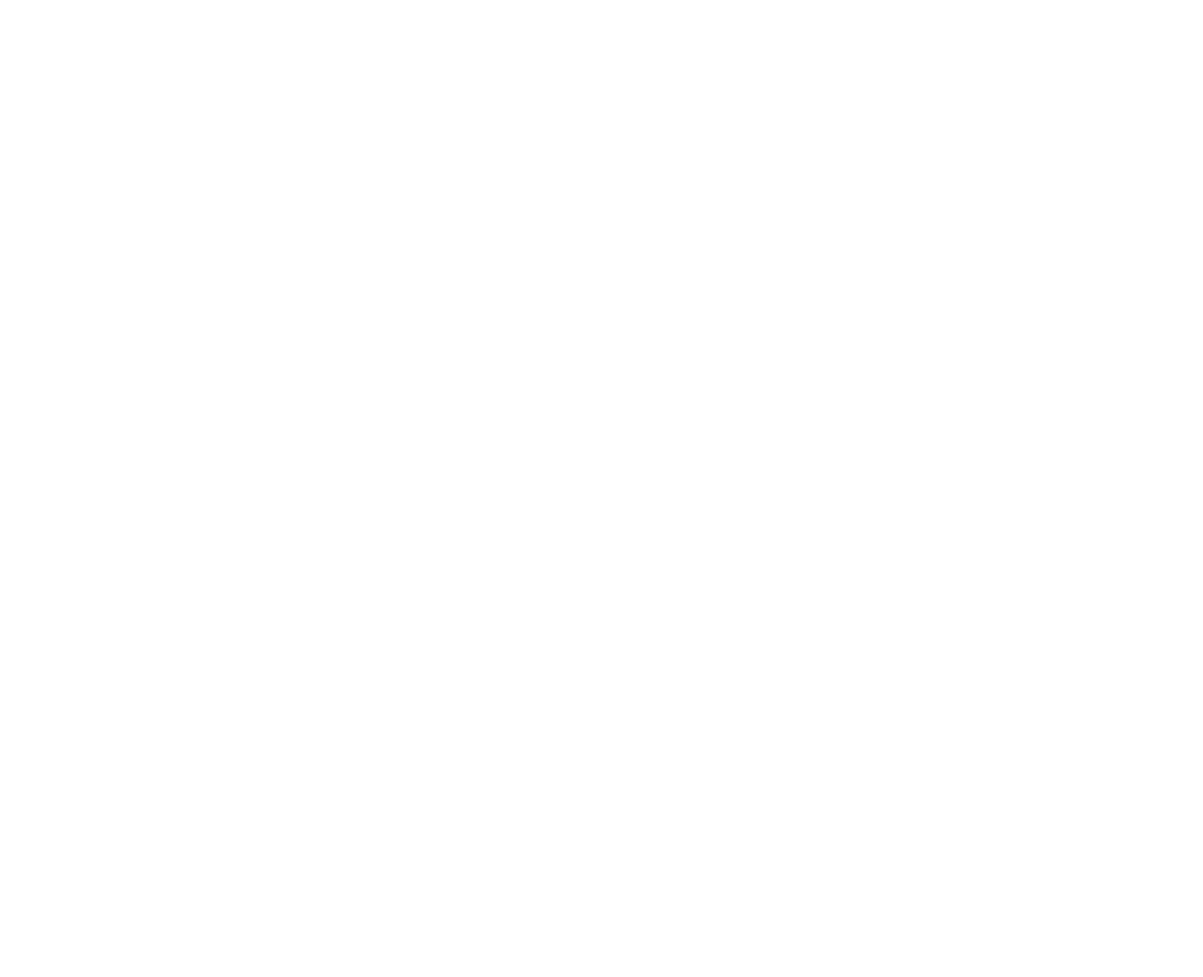
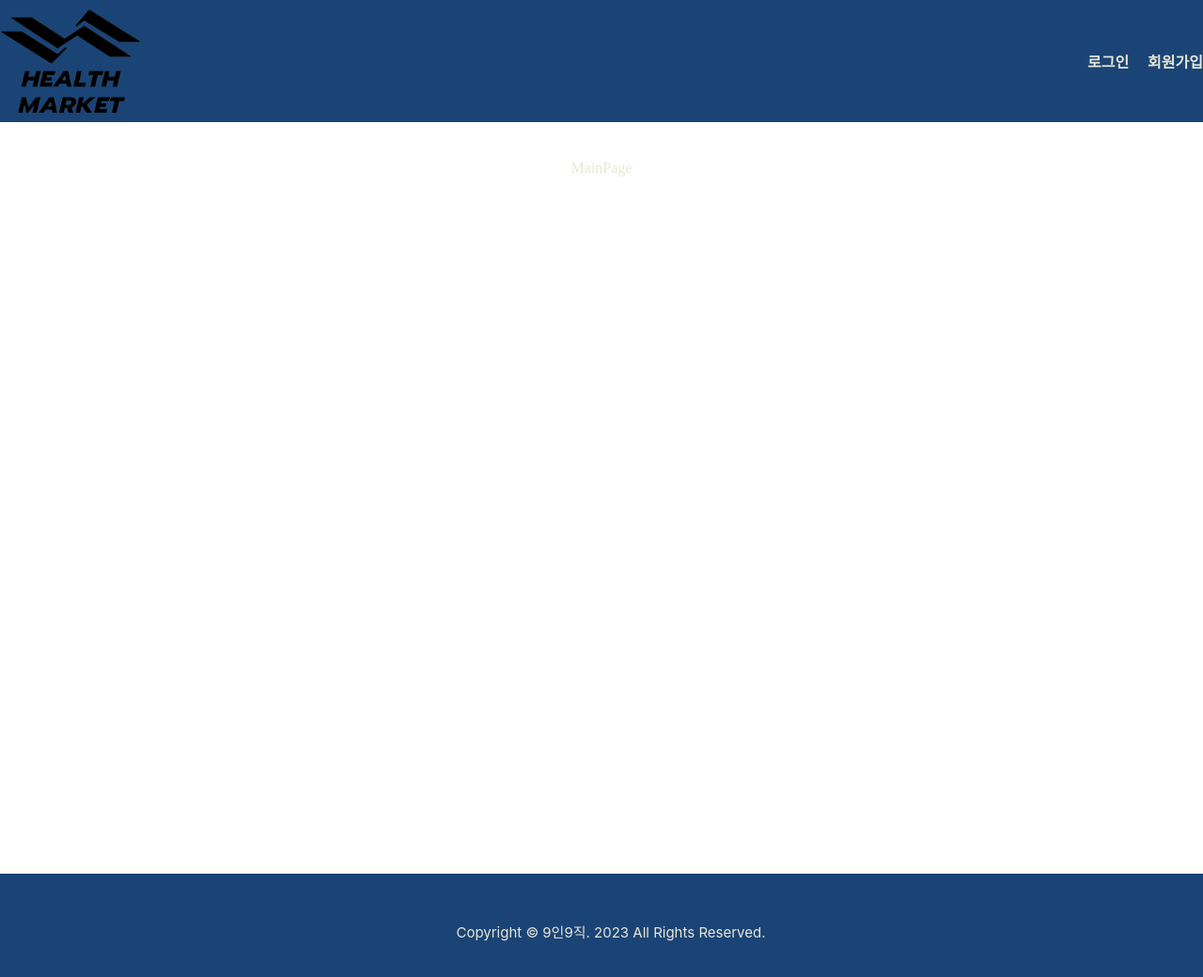
Before and after one commit to leeseojin221/HealthMarket, a React (Create React App) app: page / in a window 1280 px wide. Shown: the top 1040 px of the page at 94% size. Before the commit the page ends 800 px from the top, so only its background shows below. Built offline with nearby package versions, Linux system fonts and the light colour scheme.

Commit message:
Feat:헤더 푸터 작업

```diff
--- a/package.json
+++ b/package.json
@@ -14,8 +14,10 @@
     "react-dom": "^18.2.0",
     "react-query": "^3.39.3",
     "react-redux": "^8.1.2",
+    "react-router-dom": "^6.14.2",
     "react-scripts": "5.0.1",
     "redux": "^4.2.1",
+    "styled-components": "^6.0.7",
     "web-vitals": "^2.1.0"
   },
   "scripts": {
--- a/src/App.js
+++ b/src/App.js
@@ -1,7 +1,15 @@
+import { QueryClient, QueryClientProvider } from 'react-query';
 import './App.css';
+import Router from './shared/Router';
+
+const queryClient = new QueryClient()
 
 function App() {
-  return <div className="App"></div>;
+  return (
+    <QueryClientProvider client={queryClient}>
+      <Router />
+    </QueryClientProvider>
+  )
 }
 
 export default App;
--- /dev/null
+++ b/src/shared/Layout.jsx
@@ -0,0 +1,106 @@
+import { React, useState } from 'react';
+import { useNavigate } from 'react-router-dom';
+import { styled } from 'styled-components';
+import healthmarket_logo from '../assets/healthmarket_logo.png';
+
+const StHeader = styled.div`
+  width: 100%;
+  background: #1a4475;
+  height: 130px;
+  display: flex;
+  align-items: center;
+  justify-content: space-between;
+  color: #e9e6d8;
+  font-weight: 600;
+  position: relative;
+`;
+
+const StAuthLink = styled.div`
+  display: flex;
+  gap: 20px;
+`;
+
+const StAuth = styled.div`
+  cursor: pointer;
+`;
+
+const StFooter = styled.div`
+  width: 100%;
+  height: 120px;
+  display: flex;
+  background: #1a4475;
+  color: #e9e6d8;
+  align-items: center;
+  justify-content: center;
+  font-size: 12px;
+`;
+
+const StFooterP = styled.div`
+  margin: 3px 0px 0px 20px;
+  font-size: 15px;
+`;
+
+const StLayout = styled.div`
+  color: #e9e6d8;
+  background-color: white;
+  display: flex;
+  flex-direction: column;
+  align-items: center;
+  min-height: 90vh;
+  padding: 40px;
+  font-family: 'Hahmlet', serif;
+`;
+
+const StLogo = styled.img`
+  width: 150px;
+  height: auto;
+  cursor: pointer;
+`;
+
+function Header() {
+  const navigate = useNavigate();
+
+  return (
+    <StHeader>
+      <StLogo src={healthmarket_logo} onClick={() => navigate('/')} />
+      <StAuthLink>
+        <StAuth
+          onClick={() => {
+            navigate('/signinPage');
+          }}
+        >
+          로그인
+        </StAuth>
+        <StAuth
+          onClick={() => {
+            navigate('/signupPage');
+          }}
+        >
+          회원가입
+        </StAuth>
+      </StAuthLink>
+    </StHeader>
+  );
+}
+
+function Footer() {
+  return (
+    <StFooter>
+      <span>
+        <StFooterP>Copyright © 9인9직. 2023 All Rights Reserved.</StFooterP>
+      </span>
+    </StFooter>
+  );
+}
+
+function Layout({ children }) {
+  return (
+    <div>
+      <Header />
+      <StLayout>{children}</StLayout>
+      <Footer />
+    </div>
+  );
+}
+
+export default Layout;
```
Also changed, not shown: src/shared/Router.js (+7 -7 lines), src/assets/healthmarket_logo.png (added), 1 other file (tests, documents, lock files or other folders).
